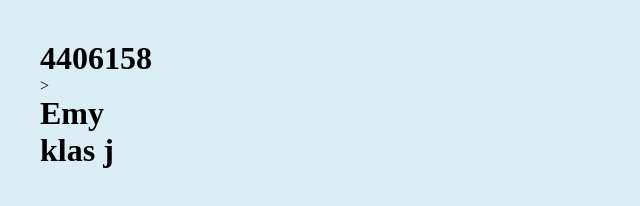
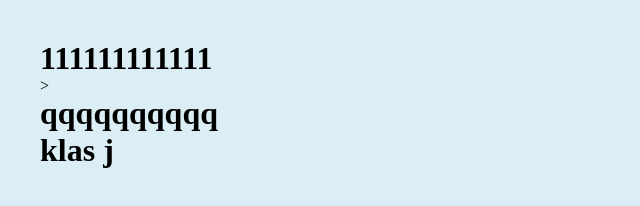
Before and after one commit to 6044158/gitles4, a plain HTML site: page index.html in a window 1280 px wide. Shown: the whole page, without its empty margins (0-640 px from the left). Drawn offline with Linux system fonts and the light colour scheme.

Commit message:
tweede keer

```diff
--- a/index.html
+++ b/index.html
@@ -13,12 +13,12 @@
     </head>
     <body>
        <header>
-       <h1>4406158</h1>>
+       <h1>111111111111</h1>>
 
 
        </header>
        <main>
-         <h1>Emy</h1>
+         <h1>qqqqqqqqqq</h1>
 
        </main>
        <footer>
```
